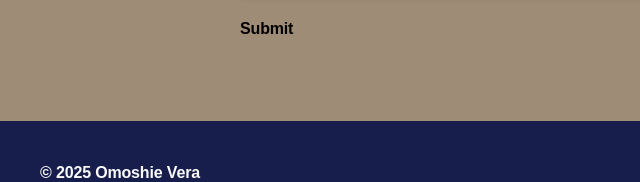
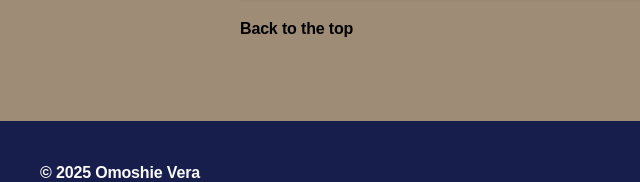
Before and after one commit to iamvera-tech/Website-Portfolio, a plain HTML site: page index.html in a window 1280 px wide. Shown: the part 2265-2447 px from the top of the page, 0-640 px from the left. Drawn offline with nearby package versions, Linux system fonts and the light colour scheme; files whose address does not match are found by name.

Commit message:
Update index.html

```diff
--- a/index.html
+++ b/index.html
@@ -346,7 +346,7 @@ My place Of birth is Nigeria, I've spent over 10 years designing corporate websi
                </div>
                 <a href="mailto:anwuliosa@gmail.com"> <button class="border-blue-200 text-black-600 hover:border-transparent
 	hover:bg-teal-600 hover:text-white active:bg-blue-700"><p class="text-black font-semibold">
-   Submit</p></button>
+   Back to the top</p></button>
      </a>
                </form>
              </div>
```
